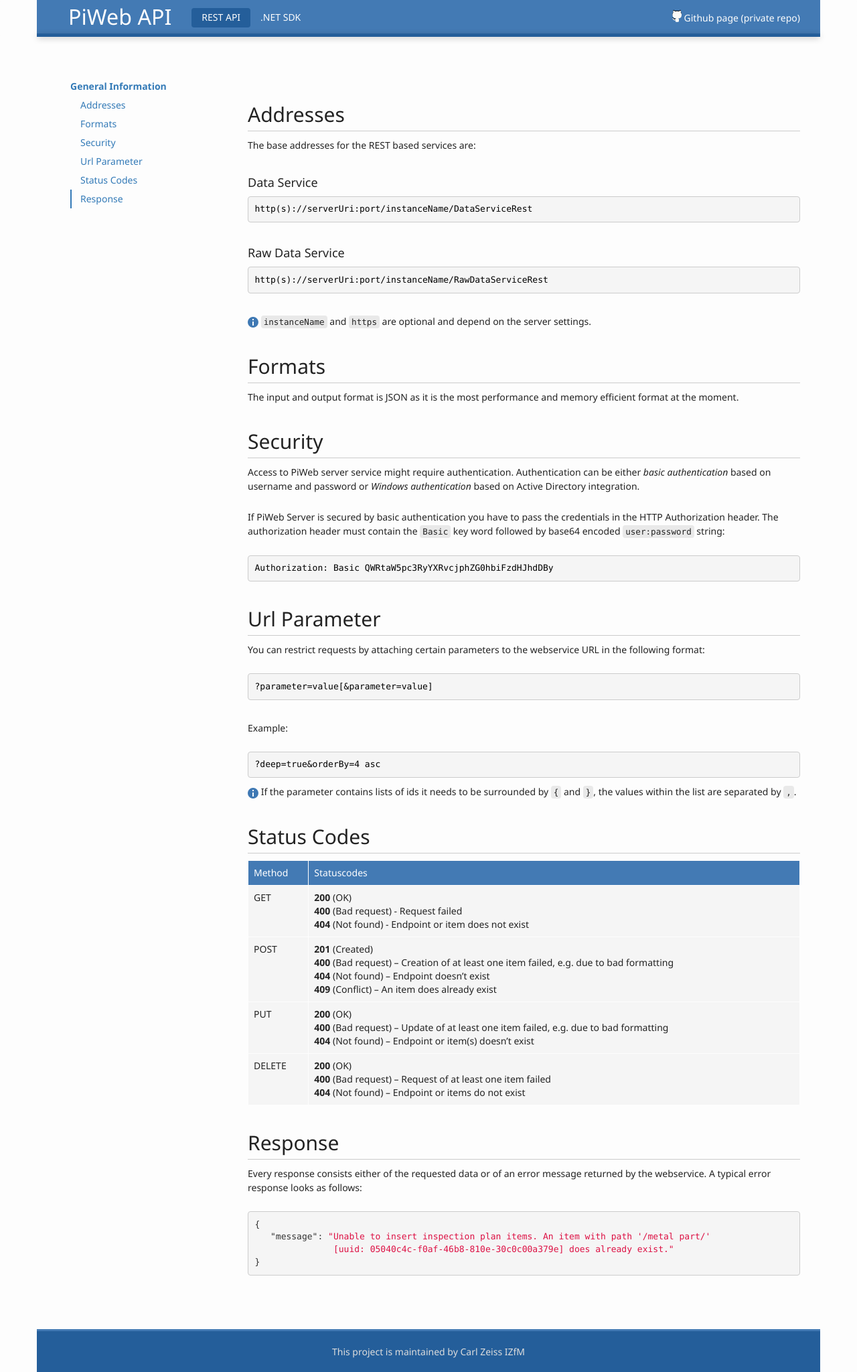
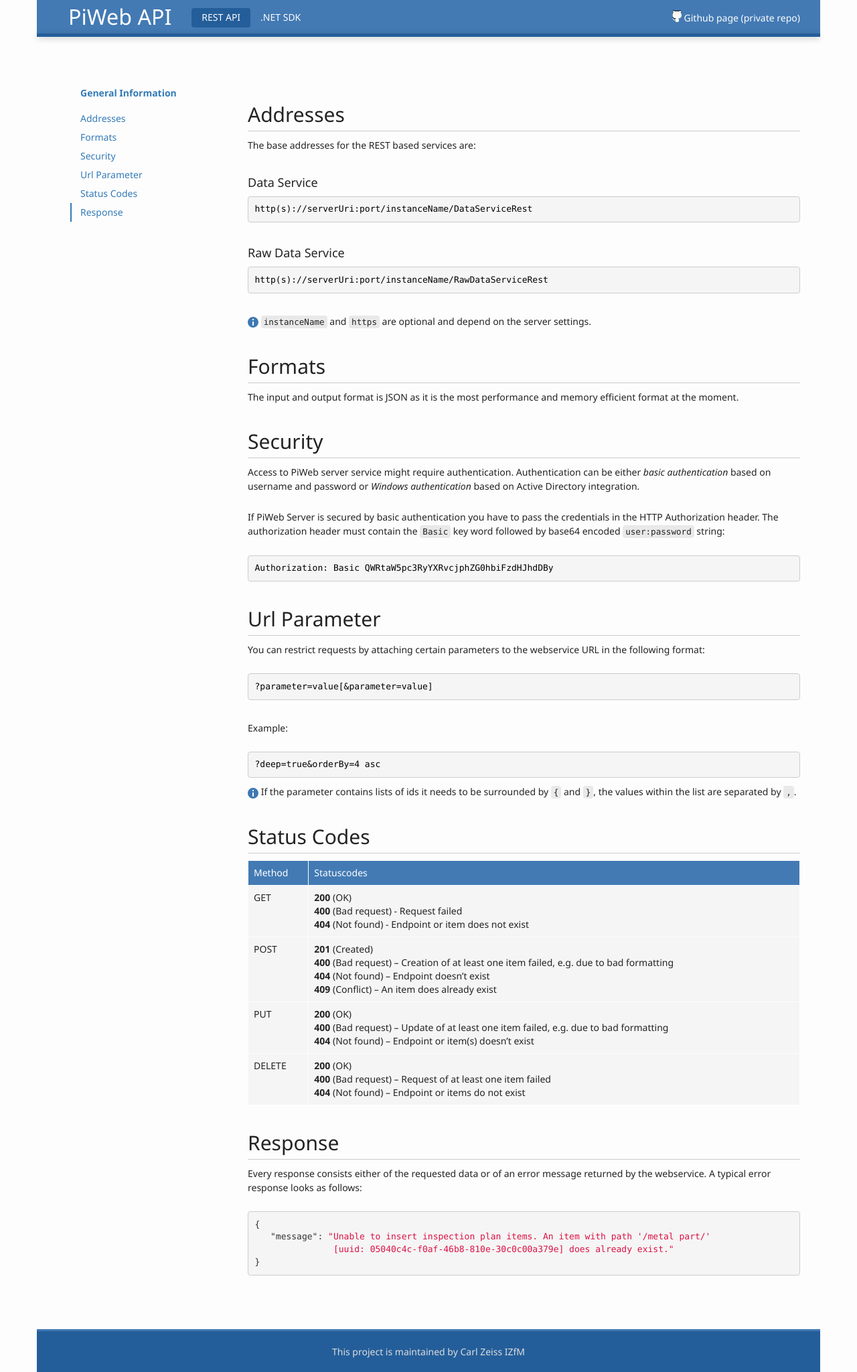
Before and after one commit to ZEISS-PiWeb/PiWeb-Api, a Jekyll site: the page built from _pages/011-restapi-general.md, in a window 1280 px wide. Shown: the whole page at 67% size. Built offline with Jekyll 4.4.1, drawn with Linux system fonts in a browser that asks for light colours.

Commit message:
Update toc_sub.html

```diff
--- a/_includes/toc_sub.html
+++ b/_includes/toc_sub.html
@@ -2,7 +2,7 @@
 {% for node in site.pages %}
 	{% if node.level == 0 and node.area == page.area %}
 		{% for sec in node.sections %}
-			<ul class="subNavList">
+			<ul class="subNavList nav">
 				{% for pg in site.pages %}
 					{% if pg.level == 1 and pg.area == page.area and pg.category == sec[0] %}
 						{% capture url %}{{site.baseurl}}{{ pg.url}}{% endcapture %}
```
